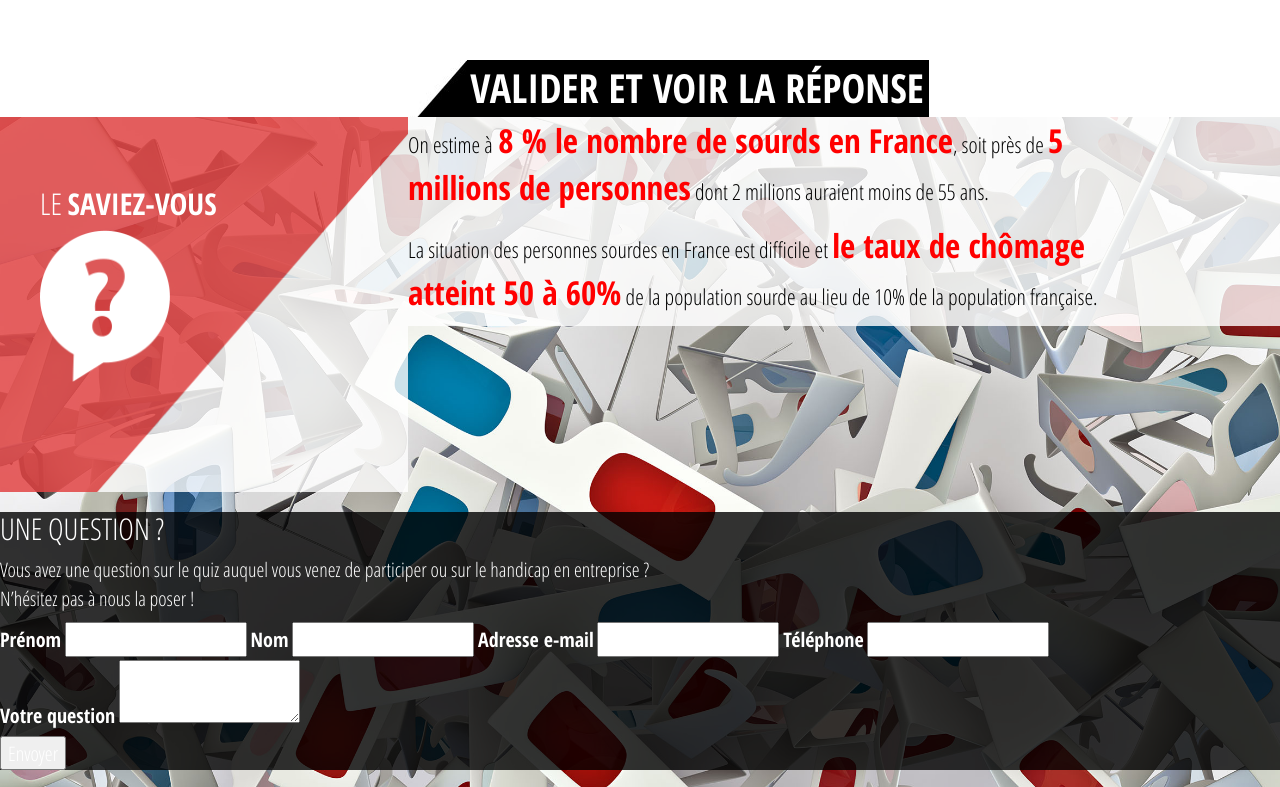
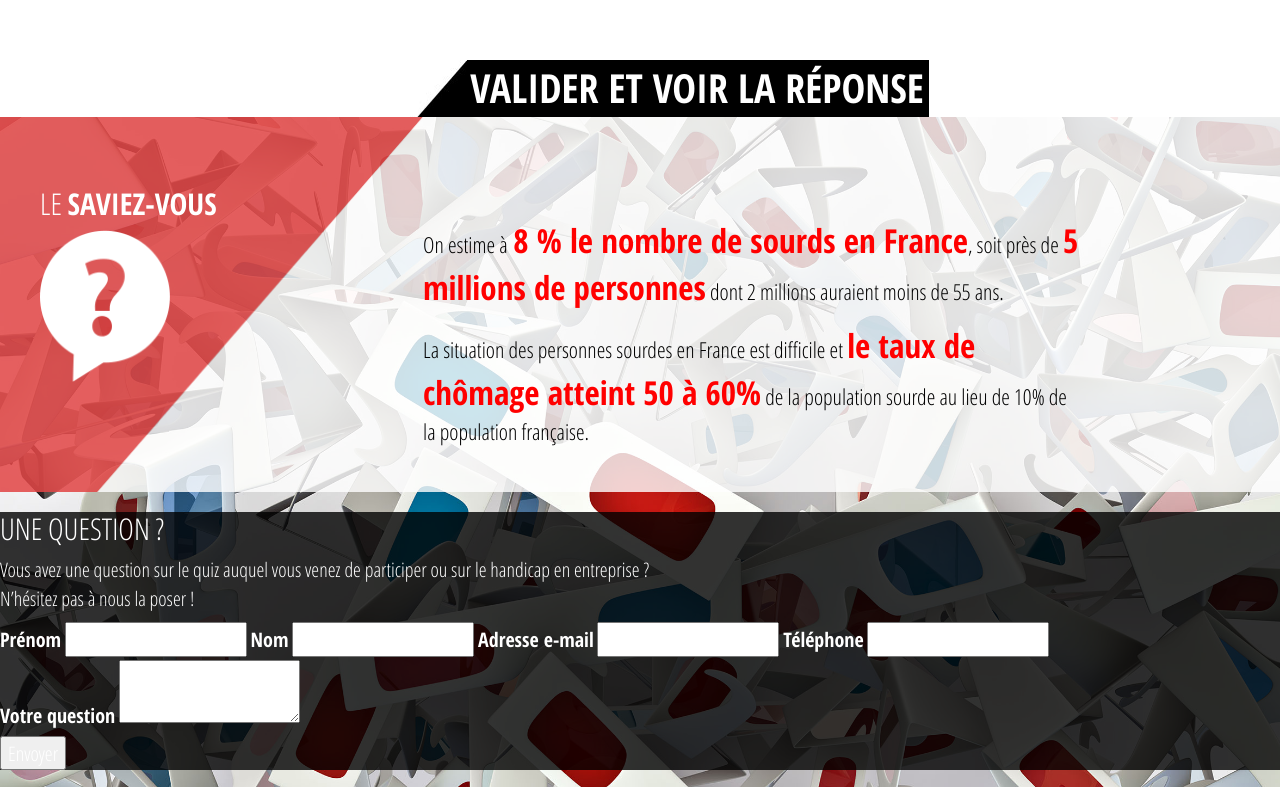
Before and after one commit to Awake360/DFD-Template, a plain HTML site: page index.html in a window 1280 px wide. Shown: the part 1143-1930 px from the top of the page. Drawn offline with nearby package versions, Linux system fonts and the light colour scheme.

Commit message:
Bloc "le saviez-vous"

```diff
--- a/css/screen.css
+++ b/css/screen.css
@@ -128,12 +128,11 @@ h2 .bold {
 
 	#le-saviez-vous-header {
 		height: 100%;
+		width: 423px;
 		background: transparent url('../img/bg_le_saviez_vous.png') no-repeat left top;
 		background-size: cover;
-		width: 30%;
-		max-width: 420px;
-		display: inline-block;
 		padding: 50px 0 0 40px;
+		float: left;
 	}
 
 	#le-saviez-vous-header h2 .bold {
@@ -145,17 +144,18 @@ h2 .bold {
 	}
 
 	#le-saviez-vous-texte {
+		height: 100%;
+		min-width: 937px;
+		margin-left: 423px;
 		background-color: rgb(255, 255, 255);
 		background-color: rgba(255, 255, 255, 0.8);
-		display: inline-block;
-		vertical-align: top;
-		width: 70%;
+		padding: 100px 0 80px;
 	}
 
 	#le-saviez-vous-texte p {
-		max-width: 700px;
 		color: black;
 		font-size: 110%;
+		width: 70%;
 	}
 
 	#le-saviez-vous-texte .bold {
```
